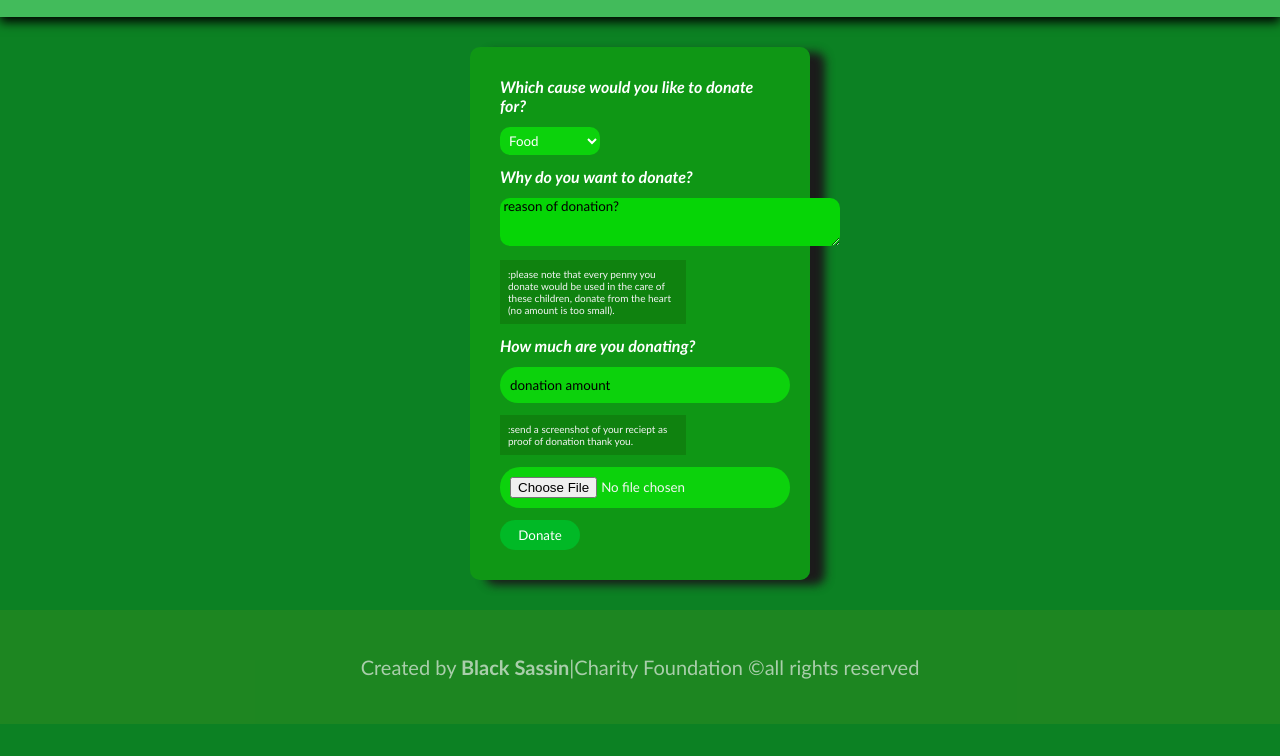
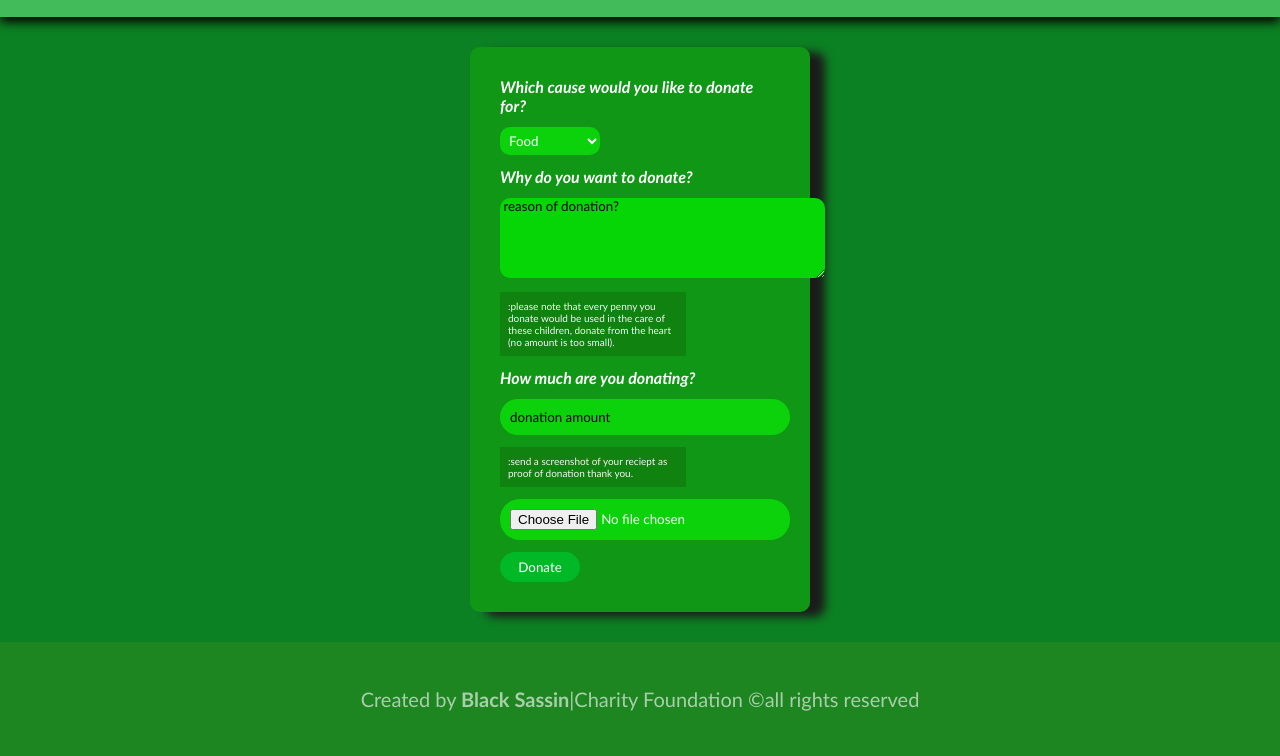
Before and after one commit to iblacksassin/Charity-Site, a plain HTML site: page donate.html in a window 1280 px wide. Shown: the part 103-859 px from the top of the page. Before the commit the page ends 827 px from the top, so only its background shows below. Drawn offline with Linux system fonts and the light colour scheme.

Commit message:
Update donate.html

```diff
--- a/donate.html
+++ b/donate.html
@@ -36,7 +36,7 @@
                     <option value="1">Accesories</option>
                 </select> <br><br>
              <h2 class="class">Why do you want to donate?</h2> <br>
-             <textarea name="" id="" cols="42" rows="3" placeholder=" reason of donation?" required></textarea><br><br>
+             <textarea name="" id="" cols="40" rows="5" placeholder=" reason of donation?" required></textarea><br><br>
              <div class="p">
                  <p>:please note that every penny you donate would be used in the care of these children,
                      donate from the heart (no amount is too small).</p>
```
